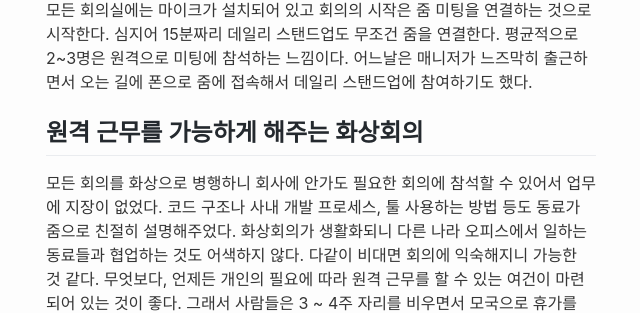
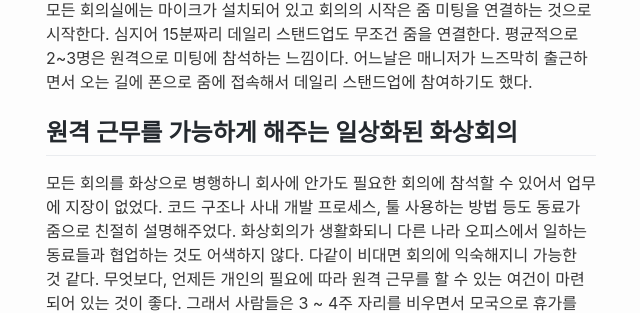
Before and after one commit to nsoojin/nsoojin.github.io, a Jekyll site: the page built from _posts/2020-03-15-wfh.md, in a window 1280 px wide. Shown: the part 1127-1440 px from the top of the page, without its empty margins (319-959 px from the left). Built offline with Jekyll 4.4.1, drawn with Linux system fonts in a browser that asks for light colours; comment, search, counter and statistics services are not loaded.

Commit message:
Update 2020-03-15-wfh.md

```diff
--- a/_posts/2020-03-15-wfh.md
+++ b/_posts/2020-03-15-wfh.md
@@ -26,7 +26,7 @@ Grab 입사 첫날에 반나절 정도 오리엔테이션을 받고 집에 돌
 
 Grab은 줌이 사내 시스템과 연동이 되어있어서 회의 일정을 잡을때 회의실만 예약이 되는게 아니라 줌 링크도 자동으로 생성이 되어 참석자들에게 공유된다. 그리고 모든 회의실에는 마이크가 설치되어 있고 회의의 시작은 줌 미팅을 연결하는 것으로 시작한다. 심지어 15분짜리 데일리 스탠드업도 무조건 줌을 연결한다. 평균적으로 2~3명은 원격으로 미팅에 참석하는 느낌이다. 어느날은 매니저가 느즈막히 출근하면서 오는 길에 폰으로 줌에 접속해서 데일리 스탠드업에 참여하기도 했다.
 
-## 원격 근무를 가능하게 해주는 화상회의
+## 원격 근무를 가능하게 해주는 일상화된 화상회의
 모든 회의를 화상으로 병행하니 회사에 안가도 필요한 회의에 참석할 수 있어서 업무에 지장이 없었다. 코드 구조나 사내 개발 프로세스, 툴 사용하는 방법 등도 동료가 줌으로 친절히 설명해주었다. 화상회의가 생활화되니 다른 나라 오피스에서 일하는 동료들과 협업하는 것도 어색하지 않다. 다같이 비대면 회의에 익숙해지니 가능한 것 같다. 무엇보다, 언제든 개인의 필요에 따라 원격 근무를 할 수 있는 여건이 마련되어 있는 것이 좋다. 그래서 사람들은 3 ~ 4주 자리를 비우면서 모국으로 휴가를 가고 그 곳에서 일주일 이상 원격 근무를 하기도 한다.
 
 강제 재택근무 기간이 끝나고 이틀 출근했었는데 다음날 회사 직원이 코로나 확진을 받아서 그 이후로는 팀이 자발적 재택 근무까지 하고 있는 중이다. 화상회의가 일상화되어 있으니 팀 전체가 재택 근무를 하더라도 큰 불편없이 평소처럼 일할 수 있는 것 같다. 특히 줌이 화면 공유도 고화질로 매끄럽게 잘 되고 음성 품질도 좋고 누가 말하고 있는지 알아채기 쉽게 돼있어서 매우 편리한 것 같다.
```
